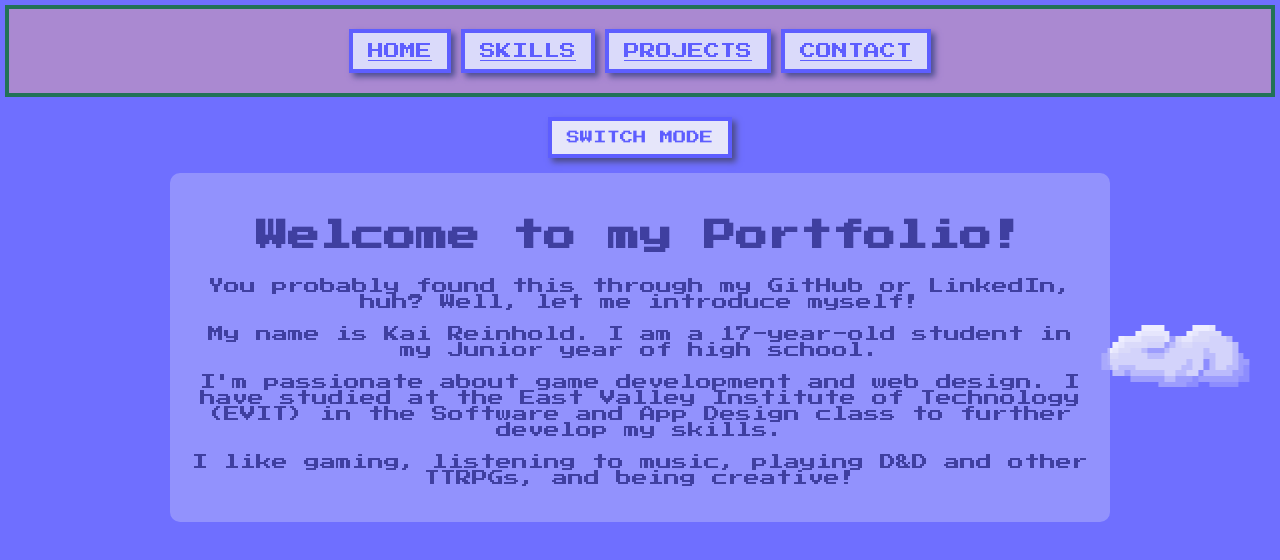
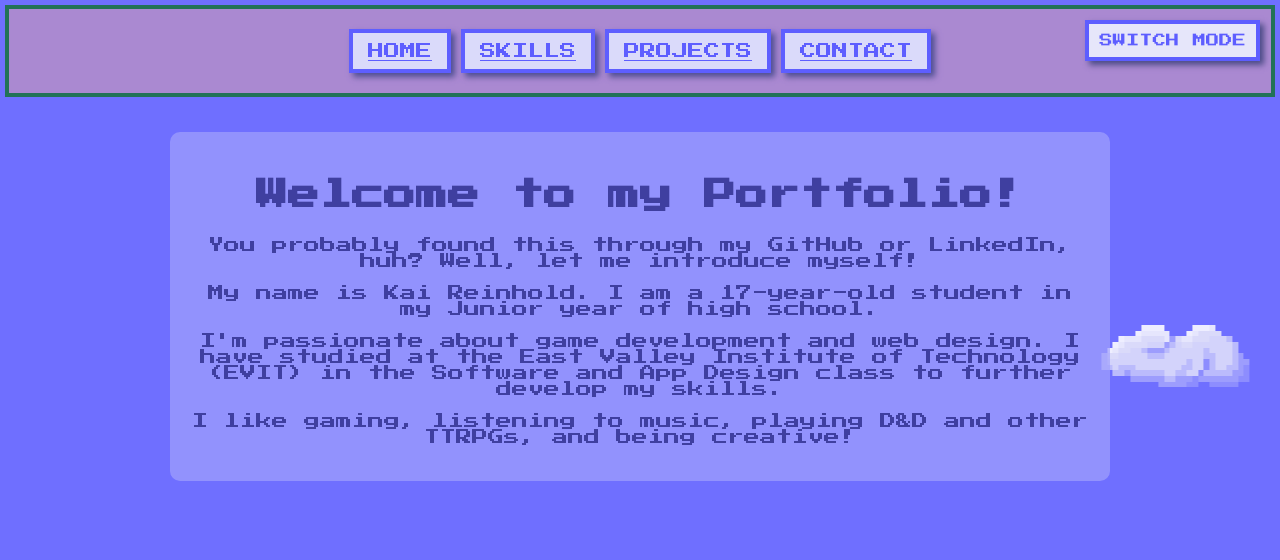
Before and after one commit to kaireinhold/kaireinhold.github.io, a plain HTML site: page index.html in a window 1280 px wide. Drawn offline with Linux system fonts and the light colour scheme.

Commit message:
fixed errors with mode switch

```diff
--- a/index.html
+++ b/index.html
@@ -21,7 +21,7 @@
         </nav>
         <div class="cloud-container"></div>
         <div class="game-container">
-            <button class="pixel-button">Switch Mode</button>
+            <button id="mode-toggle" class="pixel-button">Switch Mode</button>
             <section id="about">
                 <h1>Welcome to my Portfolio!</h1>
                 <p>You probably found this through my GitHub or LinkedIn, huh? Well, let me introduce myself!</p>
--- a/styles.css
+++ b/styles.css
@@ -278,3 +278,30 @@ nav {
     top: 50px; /* Adjust as needed */
     animation: moveClouds 20s linear infinite;
 }
+
+/* Night Mode Toggle Button */
+#mode-toggle {
+    position: fixed;
+    top: 20px;
+    right: 20px;
+    padding: 10px;
+    background-color: #E6E6FA;
+    color: #5D5DFF;
+    border: 4px solid #5D5DFF;
+    font-family: 'Press Start 2P', cursive;
+    box-shadow: 4px 4px 6px #4B4B86;
+    z-index: 1000; /* Make sure it stays above other elements */
+    cursor: pointer;
+    transition: background-color 0.3s, color 0.3s;
+}
+
+#mode-toggle:hover {
+    background-color: #8181FF;
+    color: #E6E6FA;
+    box-shadow: 2px 2px 4px #4B4B86;
+}
+
+#mode-toggle:active {
+    box-shadow: none;
+    transform: translate(2px, 2px);
+}
```
Also changed, not shown: 404.html (+2 -1 lines), contact.html (+1 -1 lines), projects.html (+1 -1 lines), skills.html (+1 -1 lines).
